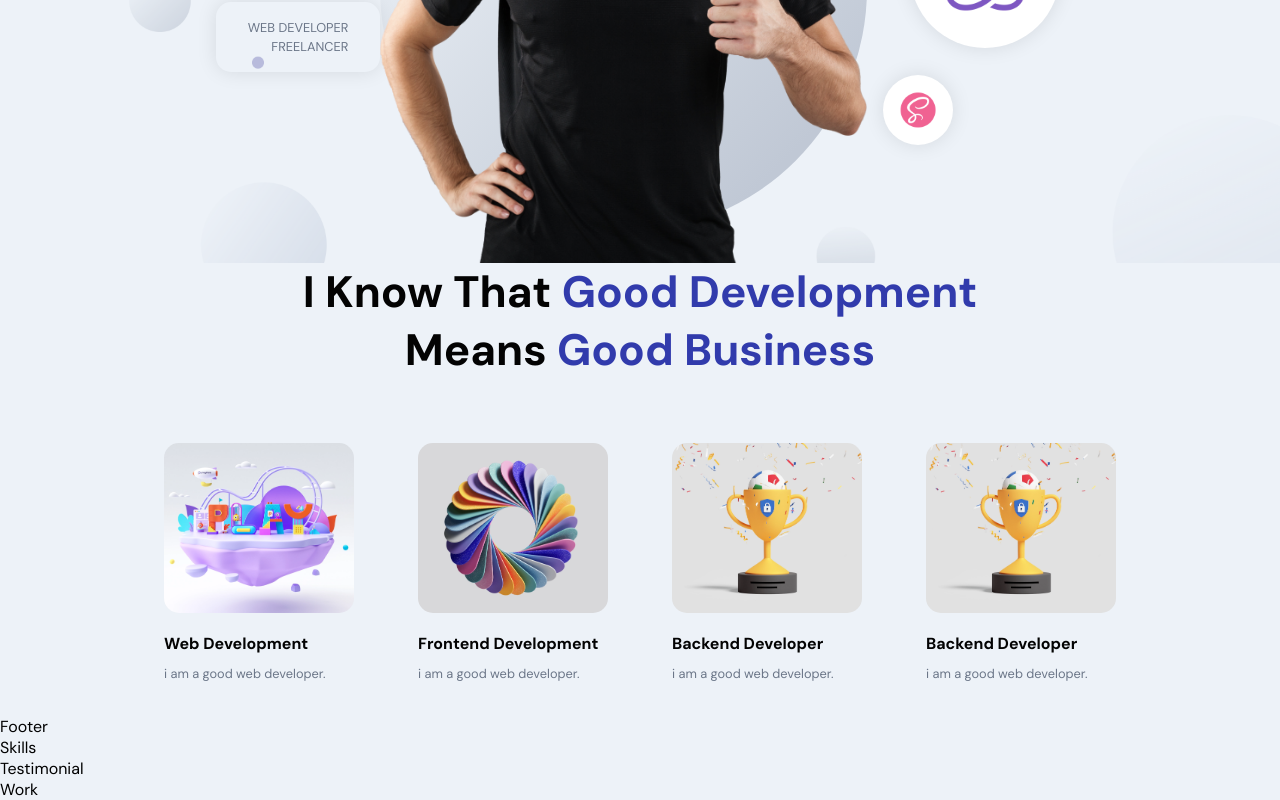
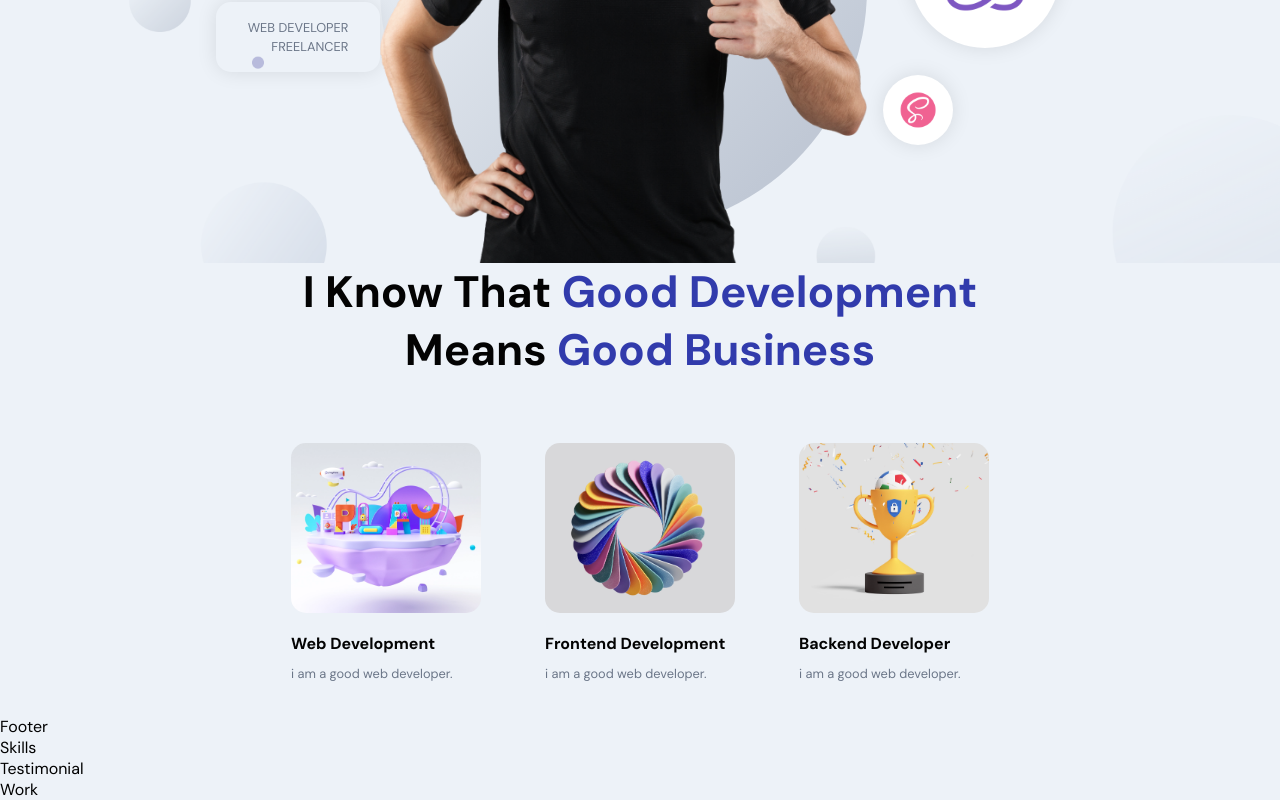
Before and after one commit to muhaj-dev/My_Portfolio, a React (Create React App) app in the folder frontend_portfolio/: page / in a window 1280 px wide. Shown: the part 443-1243 px from the top of the page. Built offline with nearby package versions, Linux system fonts and the light colour scheme.

Commit message:
About UI implementation

```diff
--- a/frontend_portfolio/src/container/About/About.jsx
+++ b/frontend_portfolio/src/container/About/About.jsx
@@ -9,7 +9,6 @@ import { images } from '../../constants';
 const abouts = [
   { title: 'Web Development', description: 'i am a good web developer.', imgUrl: images.about01 },
   { title: 'Frontend Development', description: 'i am a good web developer.', imgUrl:  images.about02 },
-  { title: 'Backend Developer', description: 'i am a good web developer.', imgUrl:  images.about03 },
   { title: 'Backend Developer', description: 'i am a good web developer.', imgUrl:  images.about03 }
 ]
 const About = () => {
```
